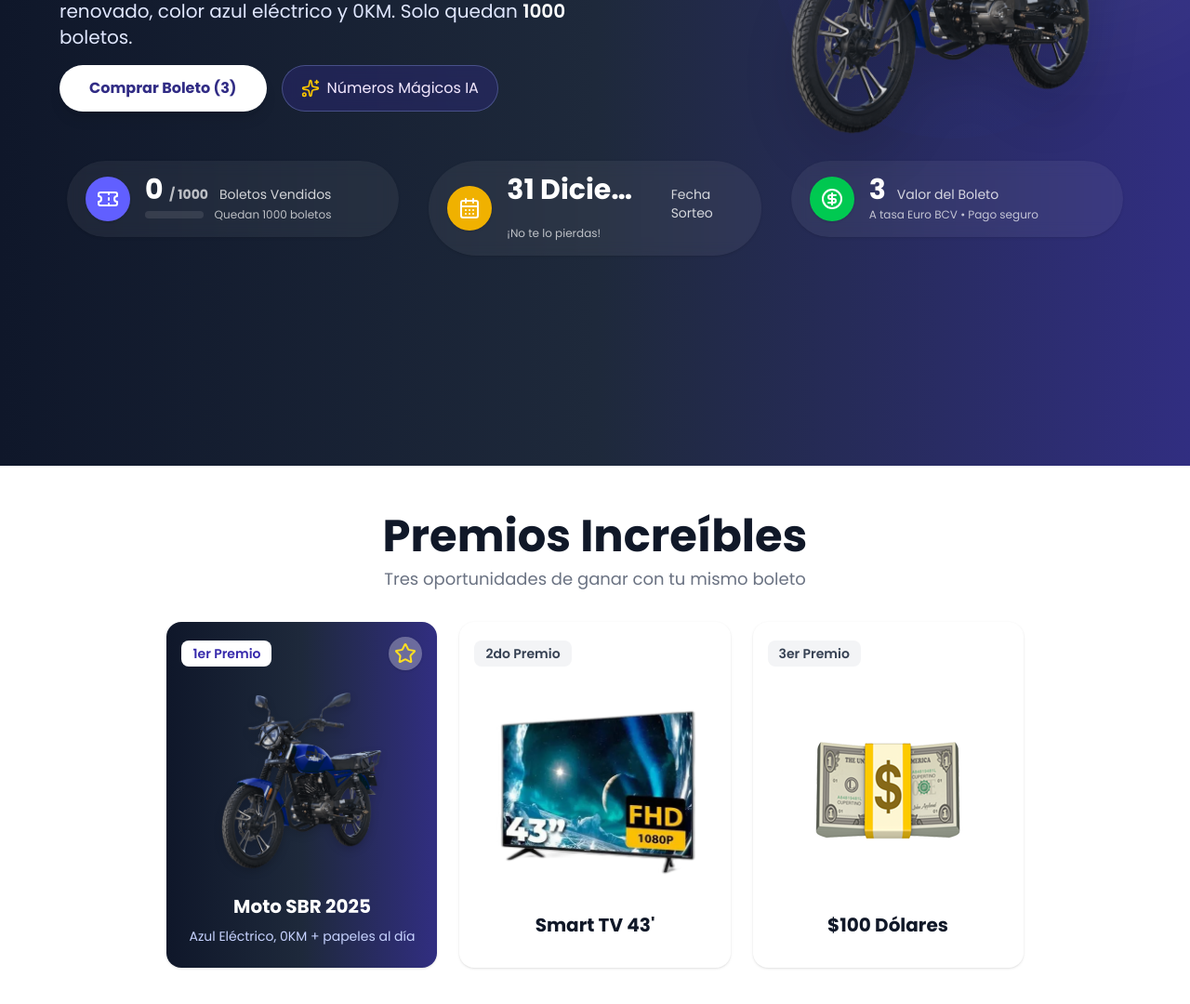
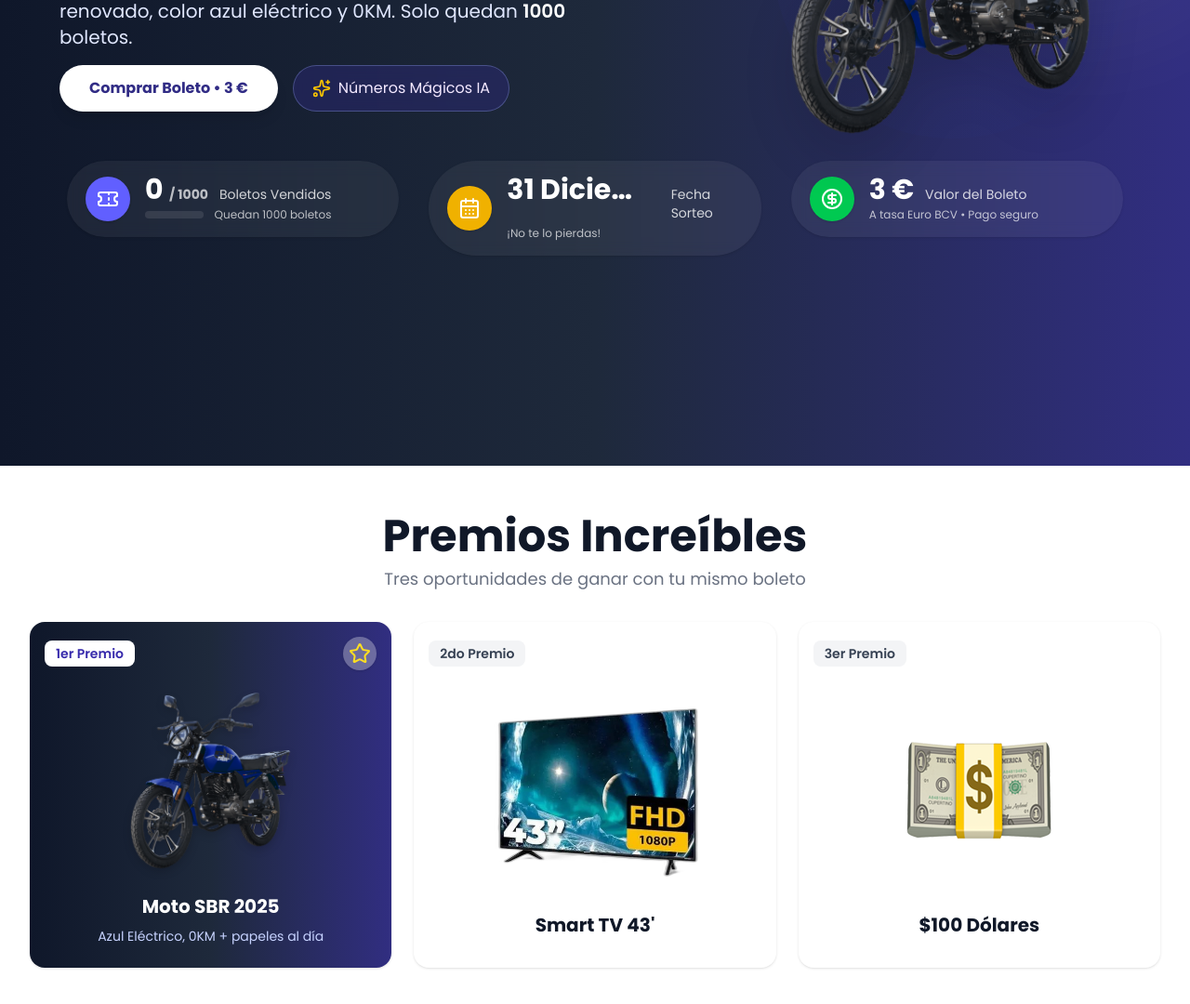
Before and after one commit to WafflesMeller/rifa-inju--2025, a React (Vite) app: page / in a window 1280 px wide. Shown: the part 364-1444 px from the top of the page at 93% size. Built offline with nearby package versions, Linux system fonts and the light colour scheme; no server answers; the database is empty.

Commit message:
Funciona diosmio

```diff
--- a/src/page/HomePage.jsx
+++ b/src/page/HomePage.jsx
@@ -67,7 +67,7 @@
                         onClick={() => setActiveTab('comprar')}
                         className="inline-flex items-center justify-center px-6 md:px-8 py-3 rounded-full text-base font-bold text-indigo-900 bg-white shadow-lg transform transition duration-200 hover:scale-105"
                       >
-                        Comprar Boleto ({TICKET_PRICE})
+                        Comprar Boleto • {TICKET_PRICE} €
                       </button>
 
                       <button
@@ -128,7 +128,7 @@
                     <div className="px-2">
                       <StatCounter
                         title="Valor del Boleto"
-                        value={`${TICKET_PRICE}`}
+                        value={`${TICKET_PRICE} €`}
                         icon={CircleDollarSign}
                         color="bg-green-500"
                         hint="A tasa Euro BCV • Pago seguro"
@@ -150,7 +150,7 @@
       <p className="mt-2 text-gray-500 text-lg">Tres oportunidades de ganar con tu mismo boleto</p>
     </div>
 
-    <div className="grid grid-cols-1 md:grid-cols-3 gap-6 px-4 md:px-0 mx-auto">
+    <div className="grid grid-cols-1 md:grid-cols-3 gap-6 px-4 md:px-0 w-full">
       <PrizeCard
         variant="first"
         rank="1er"
```
